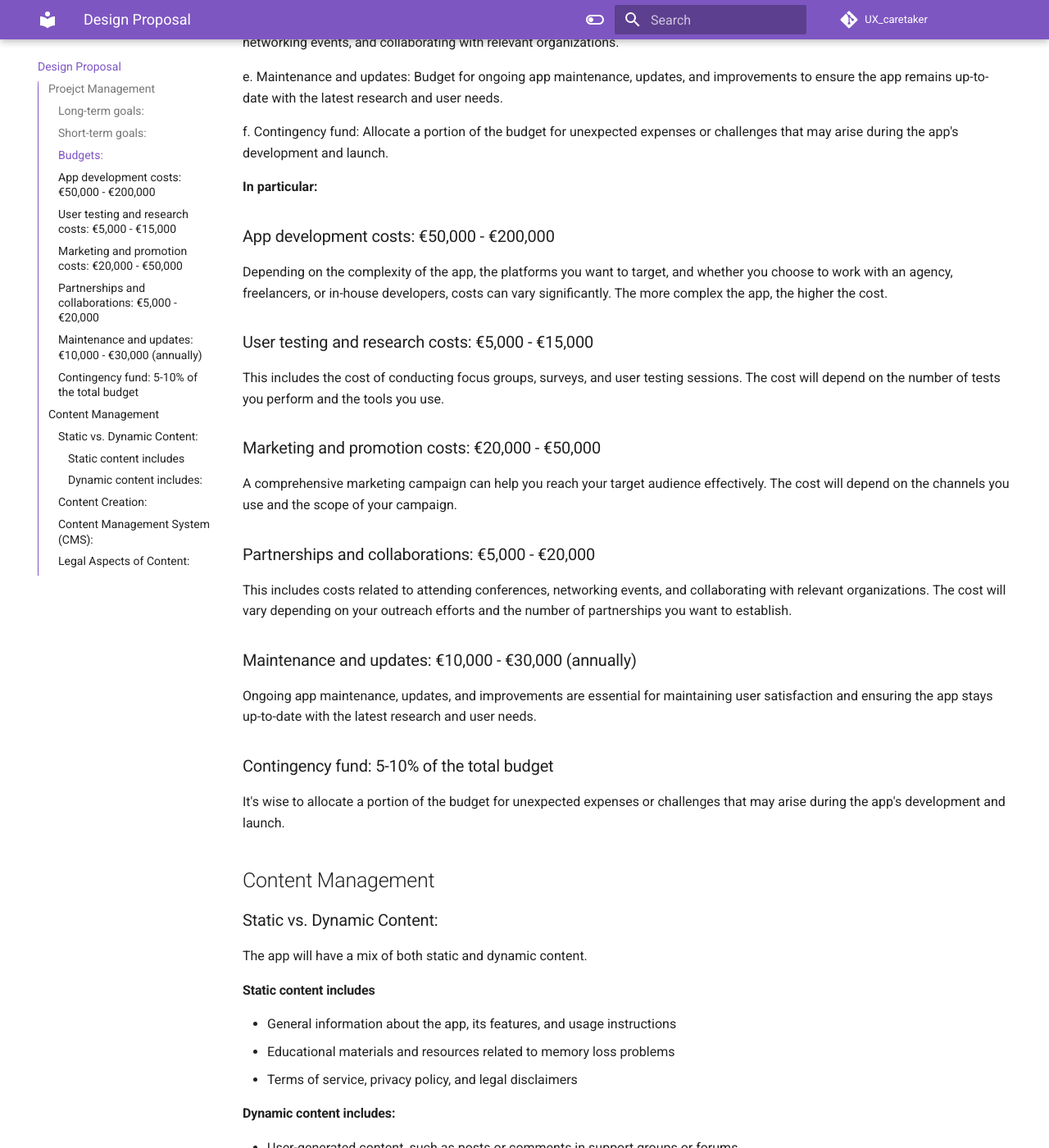
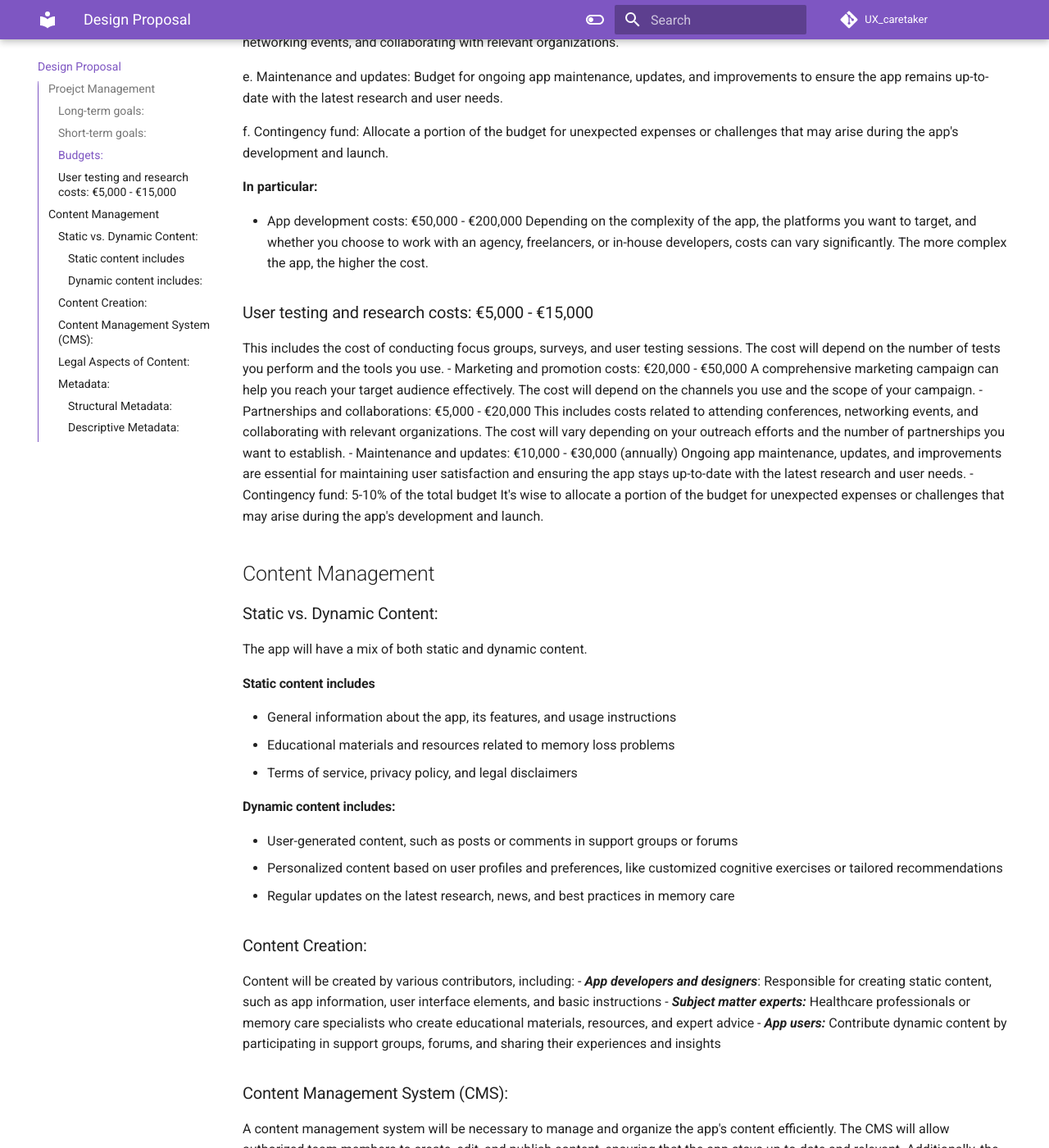
Before and after one commit to teragramgius/GherryPlus, an MkDocs documentation site: the page built from docs/designproposal.md, in a window 1280 px wide and 1400 px high, scrolled down 1129 px. Shown: the whole window at 82% size. Built offline with MkDocs 1.6.1 and Material for MkDocs 9.7.7, drawn with Linux system fonts in a browser that asks for light colours; comment, search, counter and statistics services are not loaded; the version menu is left out; some of the changed text lies outside the part shown.

Commit message:
Update designproposal.md

```diff
--- a/docs/designproposal.md
+++ b/docs/designproposal.md
@@ -44,17 +44,17 @@ f. Contingency fund: Allocate a portion of the budget for unexpected expenses or
 
 **In particular:**
 
-### App development costs: €50,000 - €200,000
+- App development costs: €50,000 - €200,000
 Depending on the complexity of the app, the platforms you want to target, and whether you choose to work with an agency, freelancers, or in-house developers, costs can vary significantly. The more complex the app, the higher the cost.
 ### User testing and research costs: €5,000 - €15,000
 This includes the cost of conducting focus groups, surveys, and user testing sessions. The cost will depend on the number of tests you perform and the tools you use.
-### Marketing and promotion costs: €20,000 - €50,000
+- Marketing and promotion costs: €20,000 - €50,000
 A comprehensive marketing campaign can help you reach your target audience effectively. The cost will depend on the channels you use and the scope of your campaign.
-### Partnerships and collaborations: €5,000 - €20,000
+- Partnerships and collaborations: €5,000 - €20,000
 This includes costs related to attending conferences, networking events, and collaborating with relevant organizations. The cost will vary depending on your outreach efforts and the number of partnerships you want to establish.
-### Maintenance and updates: €10,000 - €30,000 (annually)
+- Maintenance and updates: €10,000 - €30,000 (annually)
 Ongoing app maintenance, updates, and improvements are essential for maintaining user satisfaction and ensuring the app stays up-to-date with the latest research and user needs.
-### Contingency fund: 5-10% of the total budget
+- Contingency fund: 5-10% of the total budget
 It's wise to allocate a portion of the budget for unexpected expenses or challenges that may arise during the app's development and launch.
 
 
@@ -91,3 +91,30 @@ It is crucial to consider the legal aspects of content, including:
 - ***Privacy policy:*** Clearly outline how user data is collected, stored, and used, ensuring compliance with data protection regulations (e.g., GDPR).
 - ***Terms of service:*** Define the terms and conditions for using the app, including acceptable use policies, user-generated content guidelines, and disclaimers.
 - ***Accessibility:*** Ensure that the app and its content meet accessibility standards, providing an inclusive experience for all users.
+
+
+
+
+
+
+### Metadata:
+
+Metadata is essential for organizing and structuring the application to ensure a seamless user experience. In the context of your app, there are two primary types of metadata to consider: structural metadata and descriptive metadata.
+
+#### Structural Metadata:
+Structural metadata refers to information about the organization and structure of the app, such as hierarchy, document position, relationships between content elements, and navigation.
+For your app, the structural metadata could include:
+
+1. Hierarchy: A top-level structure that organizes the app's content and features into categories and subcategories. For example, main sections like Medication Management, Cognitive Exercises, Social Connection, and Resources.
+2. Document position: The location of specific content elements within the app, such as articles, videos, or cognitive exercises.
+3. Relationships between content elements: This includes linking related content, such as connecting a specific cognitive exercise to relevant educational materials or resources.
+4. Navigation: A consistent navigation system that allows users to move between sections and content elements with ease. This may include menus, breadcrumbs, or other navigation aids.
+
+#### Descriptive Metadata:
+Descriptive metadata refers to information about the content itself, such as titles, descriptions, tags, or categories. Descriptive metadata helps users find and understand the content they are looking for and supports search functionality within the app.
+For your app, the descriptive metadata could include:
+
+1. Titles: Clear and informative titles for each content element, such as articles, videos, or cognitive exercises.
+2. Descriptions: Brief descriptions that provide an overview of the content and its purpose.
+3. Tags or keywords: Relevant tags or keywords associated with each content element to support search functionality and content discovery.
+4. Categories: Assigning content elements to appropriate categories based on their subject matter or purpose, which also helps with structuring the app
```
